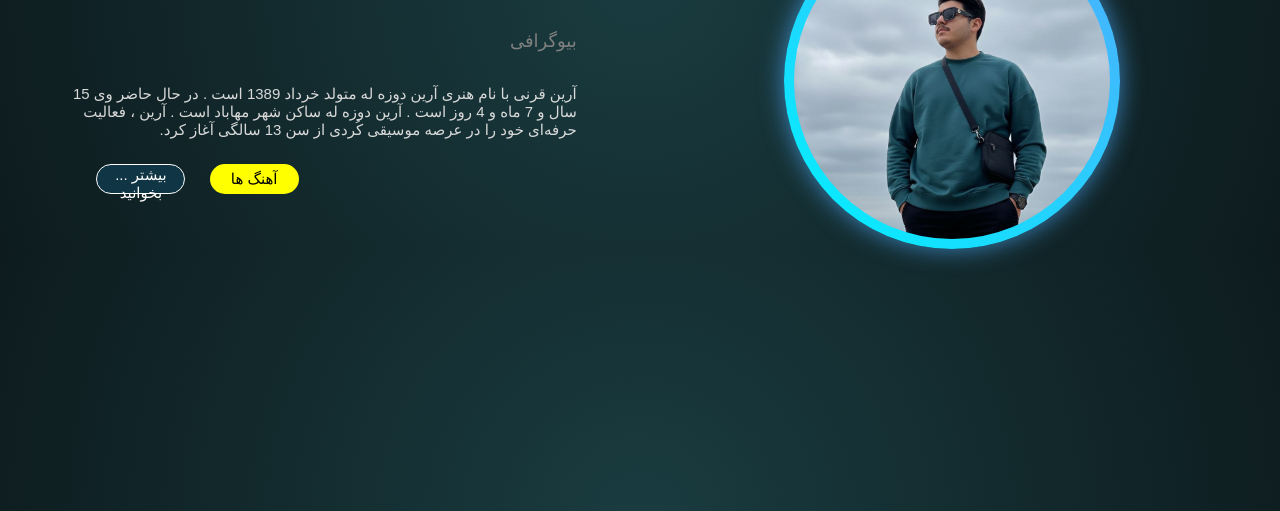
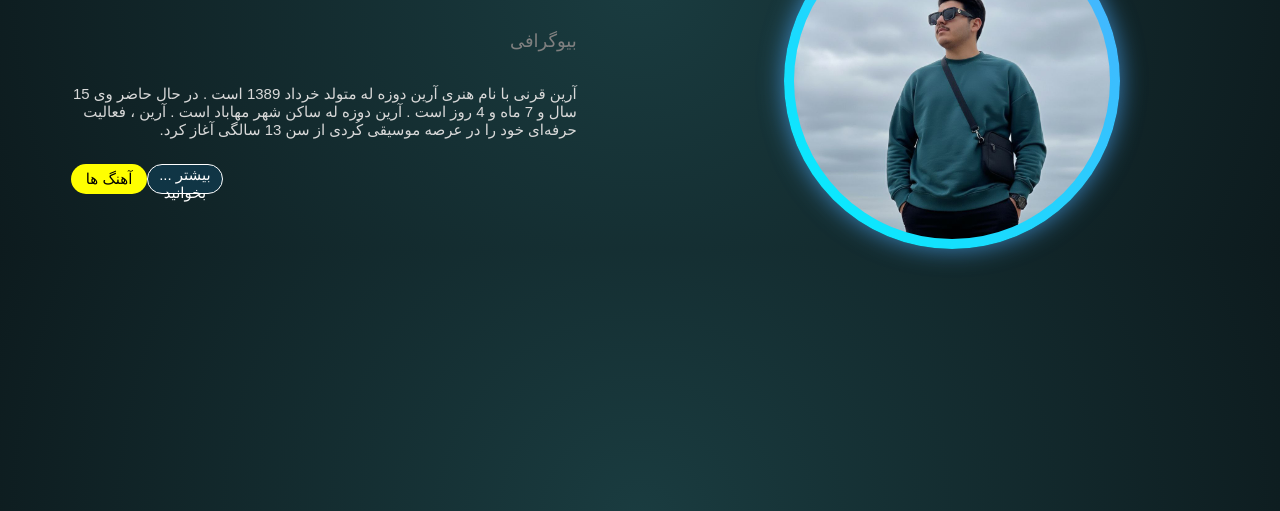
Before and after one commit to dana-KU-kadkhoda-RD-90/Aryan-Studio, a plain HTML site: page Music.html in a window 1280 px wide. Shown: the part 289-800 px from the top of the page. Drawn offline with Linux system fonts and the light colour scheme.

Commit message:
NewWeb.css
Signed-off-by: dana-KU-kadkhoda-RD-90 <dana.kadkhoda90@gmail.com>

```diff
--- a/NewWeb.css
+++ b/NewWeb.css
@@ -79,19 +79,17 @@ body {
 }
 
 .div3 {
-	width: 40%;
-	margin-left: 5%;
-	float: left;
+	width: 100%;
 }
 
 .b1 {
 	color: black;
 	background-color: yellow;
 	border-radius: 35px;
-	width: 44%;
+	width: 15%;
 	height: 30px;
 	border: 0px;
-	float: right;
+	float: left;
 	margin-top: 10px;
 	font-size: 15px;
 	cursor: pointer;
@@ -102,12 +100,12 @@ body {
 	color: white;
 	background-color: #103545;
 	border-radius: 35px;
-	width: 44%;
+	width: 15%;
 	height: 30px;
 	border: 1px solid #FFFFFF;
 	float: left;
 	margin-top: 10px;
-	margin-right: 12%;
+	margin-right: 8%;
 	font-size: 15px;
 	cursor: pointer;
 }
```
